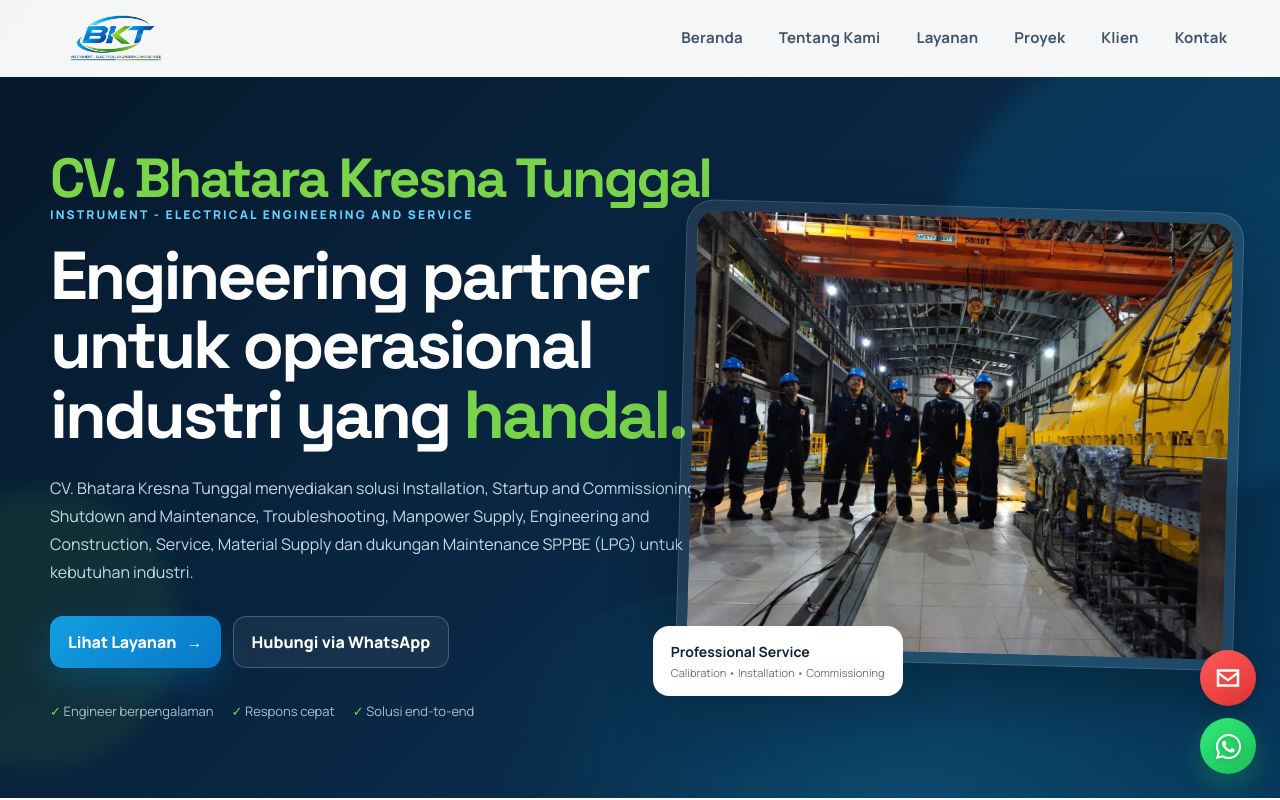
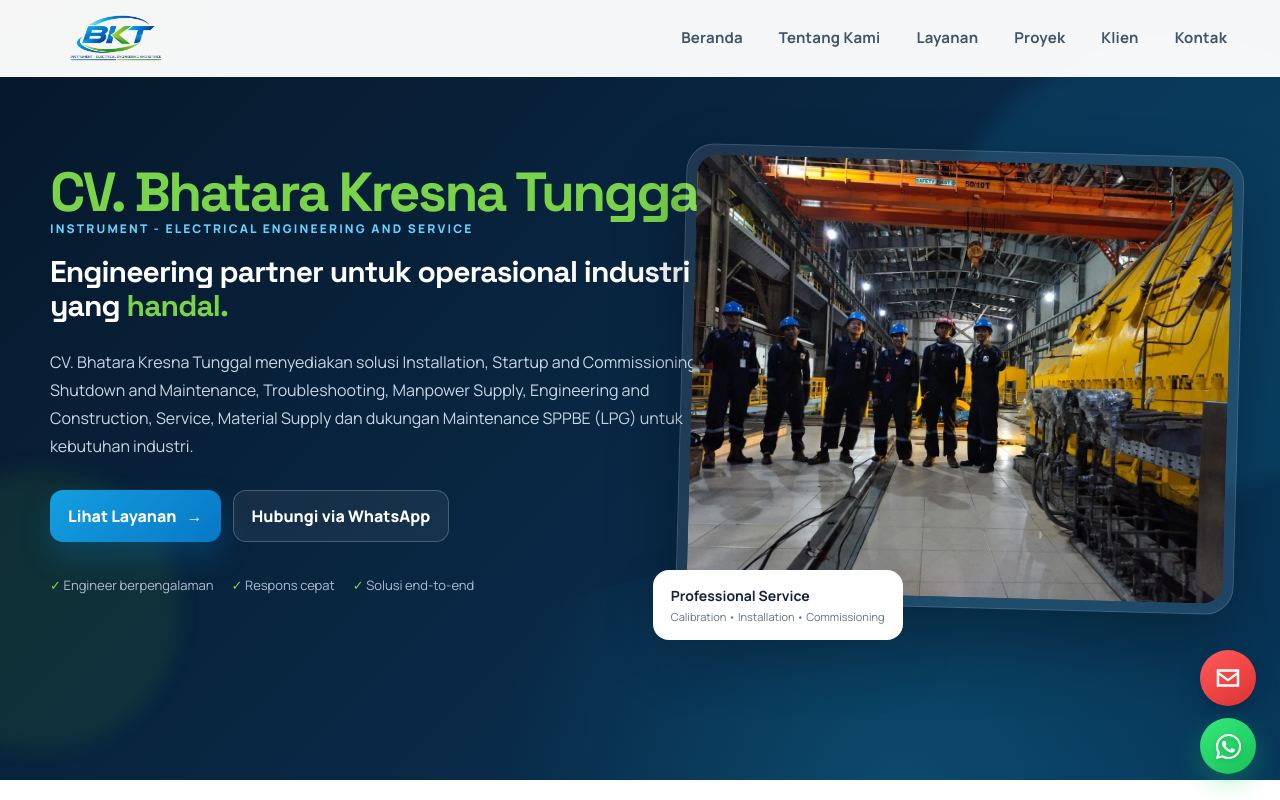
Before and after one commit to athenszz00/bkt-company-profile, a React (Vite) app: page / in a window 1280 px wide. Shown: the top 800 px of the page. Built offline with nearby package versions, Linux system fonts and the light colour scheme.

Commit message:
kecilin lagi tulisann

```diff
--- a/src/styles.css
+++ b/src/styles.css
@@ -344,20 +344,15 @@
   color: #0783c8;
 }
 
-.hero__headline{
+.hero h1.hero__headline {
   margin: 0;
-
-  max-width: 760px;
-
-  font-size: clamp(28px, 3vw, 40px);
-
-  line-height: 1.02;
-
-  letter-spacing: -0.045em;
-}
-
-
-.hero__headline span {
+  max-width: 700px;
+  font-size: 30px;
+  line-height: 1.12;
+  letter-spacing: -0.03em;
+}
+
+.hero h1.hero__headline span {
   color: #79d44a;
 }
 
```
Also changed, not shown: 4 other files (tests, documents, lock files or other folders).
